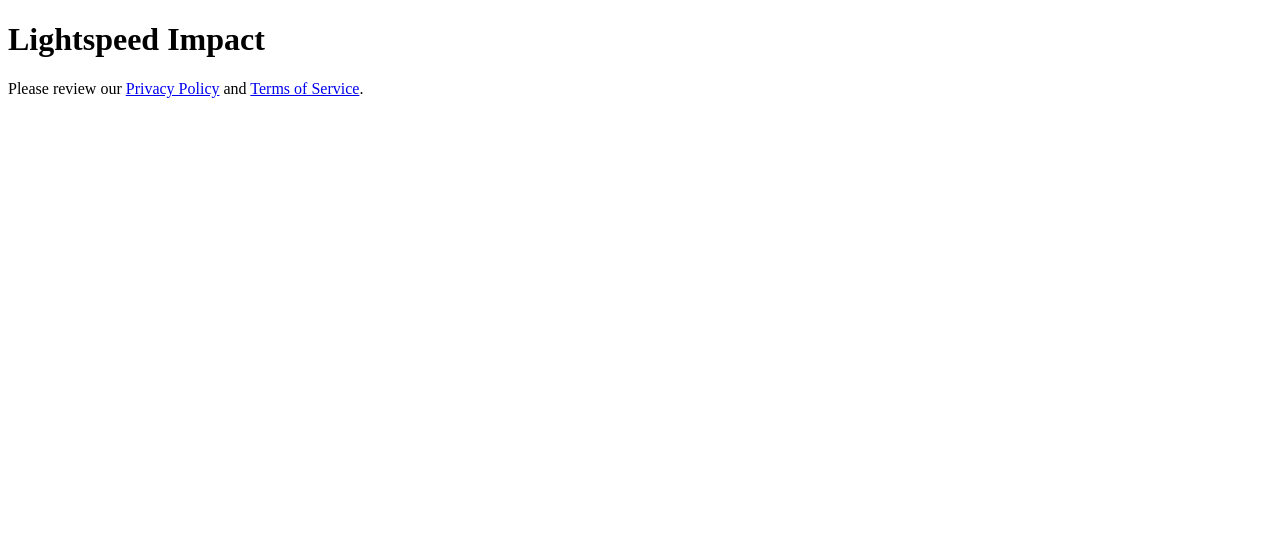
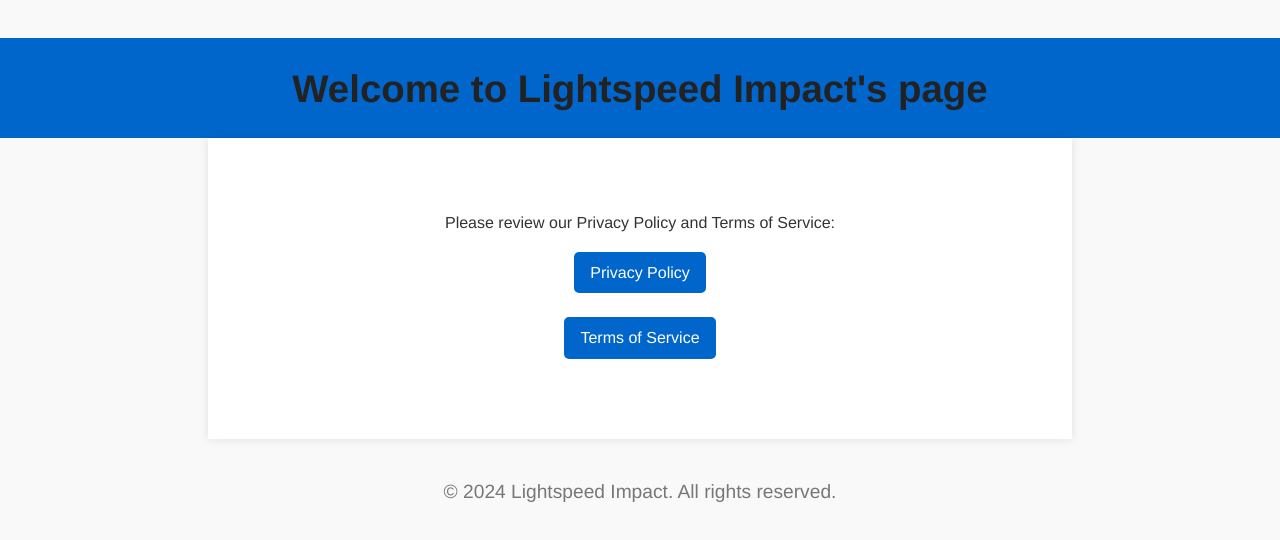
Before and after one commit to Kollandergames/Kollandergames.github.io, a plain HTML site: page index.html in a window 1280 px wide. Drawn offline with Linux system fonts and the light colour scheme.

Commit message:
Update index.html

```diff
--- a/index.html
+++ b/index.html
@@ -3,10 +3,22 @@
 <head>
     <meta charset="UTF-8">
     <meta name="viewport" content="width=device-width, initial-scale=1.0">
-    <title>Kollander</title>
+    <title>Landing Page</title>
+    <link rel="stylesheet" href="style.css">
 </head>
 <body>
-    <h1>Lightspeed Impact</h1>
-    <p>Please review our <a href="privacy-policy.html">Privacy Policy</a> and <a href="terms-of-service.html">Terms of Service</a>.</p>
+    <div class="header">
+        <h1>Welcome to Lightspeed Impact's page</h1>
+    </div>
+    <div class="container">
+        <div class="main-content">
+            <p>Please review our Privacy Policy and Terms of Service:</p>
+            <p><a href="privacy-policy.html">Privacy Policy</a></p>
+            <p><a href="terms-of-service.html">Terms of Service</a></p>
+        </div>
+    </div>
+    <div class="footer">
+        <p>&copy; 2024 Lightspeed Impact. All rights reserved.</p>
+    </div>
 </body>
 </html>
```
